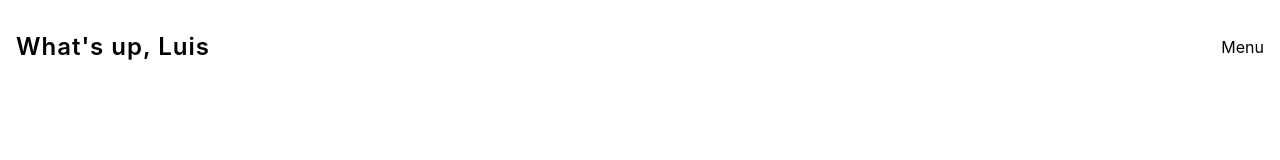
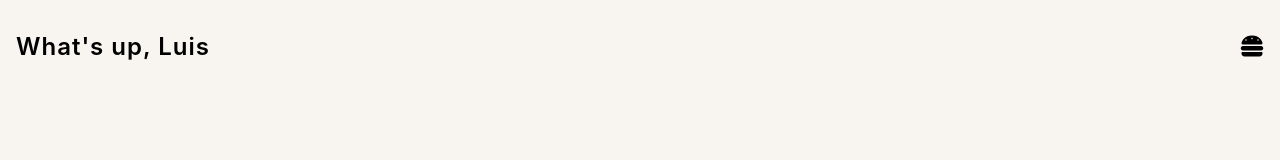
Before and after one commit to mrLuisFer/todolist, a React (Create React App) app: page / in a window 1280 px wide. Shown: the top 160 px of the page. Built offline with nearby package versions, Linux system fonts and the light colour scheme.

Commit message:
feat: css variables added

```diff
--- a/public/index.html
+++ b/public/index.html
@@ -4,7 +4,7 @@
     <meta charset="utf-8" />
     <link rel="icon" href="%PUBLIC_URL%/favicon.ico" />
     <meta name="viewport" content="width=device-width, initial-scale=1" />
-    <meta name="theme-color" content="#000000" />
+    <meta name="theme-color" content="#f8f5f1" />
     <meta name="description" content="TodoList created using create-react-app" />
     <link rel="apple-touch-icon" href="%PUBLIC_URL%/logo192.png" />
     <!--
--- a/src/components/Nav/Nav.jsx
+++ b/src/components/Nav/Nav.jsx
@@ -1,12 +1,14 @@
 import React from 'react'
 
-import { NavContainer, NavTitle } from './Nav.styles'
+import { NavContainer, NavIcon, NavTitle } from './Nav.styles'
 
 export default function index() {
   return (
     <NavContainer>
       <NavTitle>What's up, Luis</NavTitle>
-      <div>Menu</div>
+      <div>
+        <NavIcon className='fas fa-hamburger'></NavIcon>
+      </div>
     </NavContainer>
   )
 }
--- a/src/components/Nav/Nav.styles.js
+++ b/src/components/Nav/Nav.styles.js
@@ -13,3 +13,7 @@ export const NavTitle = styled.h1`
   letter-spacing: 1px;
   font-weight: 600;
 `
+
+export const NavIcon = styled.i`
+  font-size: 1.5rem;
+`
--- a/src/index.css
+++ b/src/index.css
@@ -1,5 +1,15 @@
 :root {
   font-size: 16px;
+  /* COLORS */
+  --light-blue: #b6c9f0;
+  --light-pink: #f5abc9;
+  --blue: #2978b5;
+  --dark-purple: #1a508b;
+  --purple-blue: #185adb;
+  --dark-blue: #0a1931;
+  --yellow: #ffc947;
+  --light-white: #f8f5f1;
+  --black: #222831;
 }
 
 * {
@@ -14,6 +24,7 @@ body {
     'Cantarell', 'Fira Sans', 'Droid Sans', 'Helvetica Neue', sans-serif;
   -webkit-font-smoothing: antialiased;
   -moz-osx-font-smoothing: grayscale;
+  background: var(--light-white);
 }
 
 code {
```
